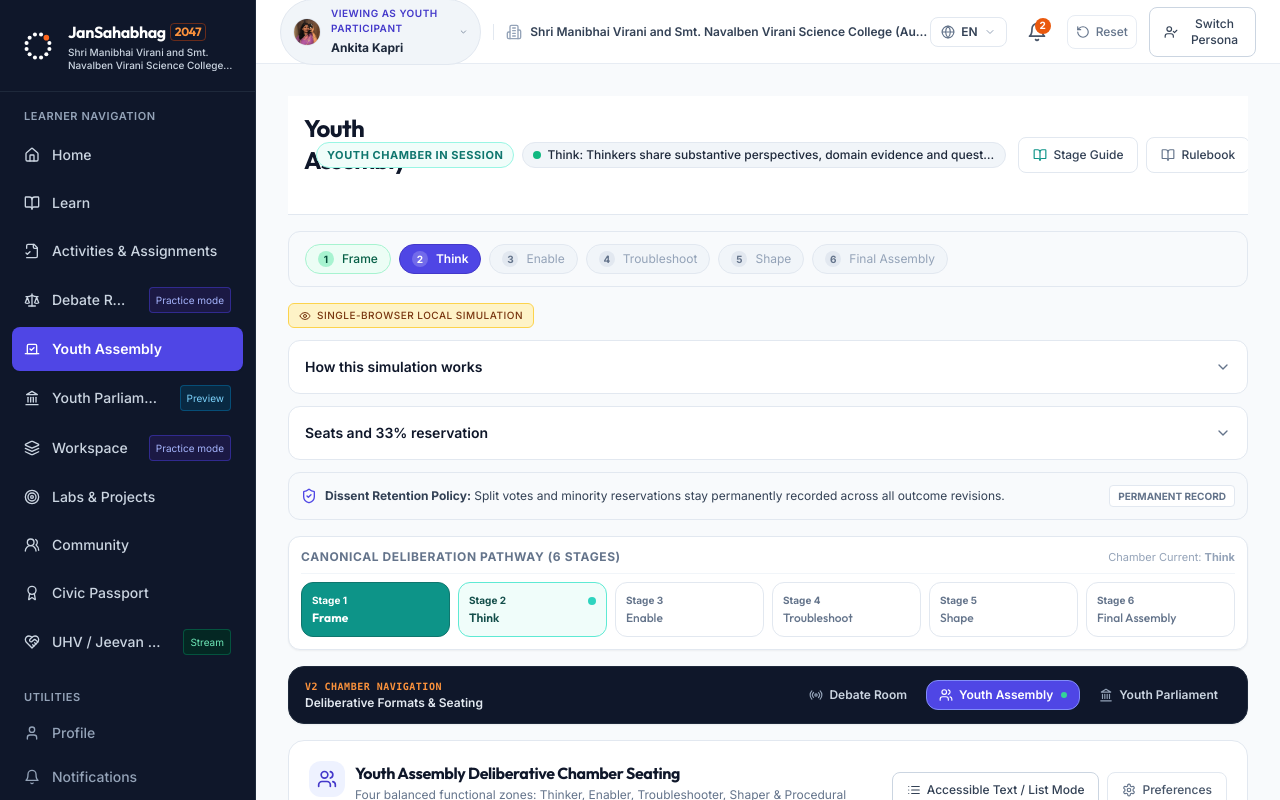
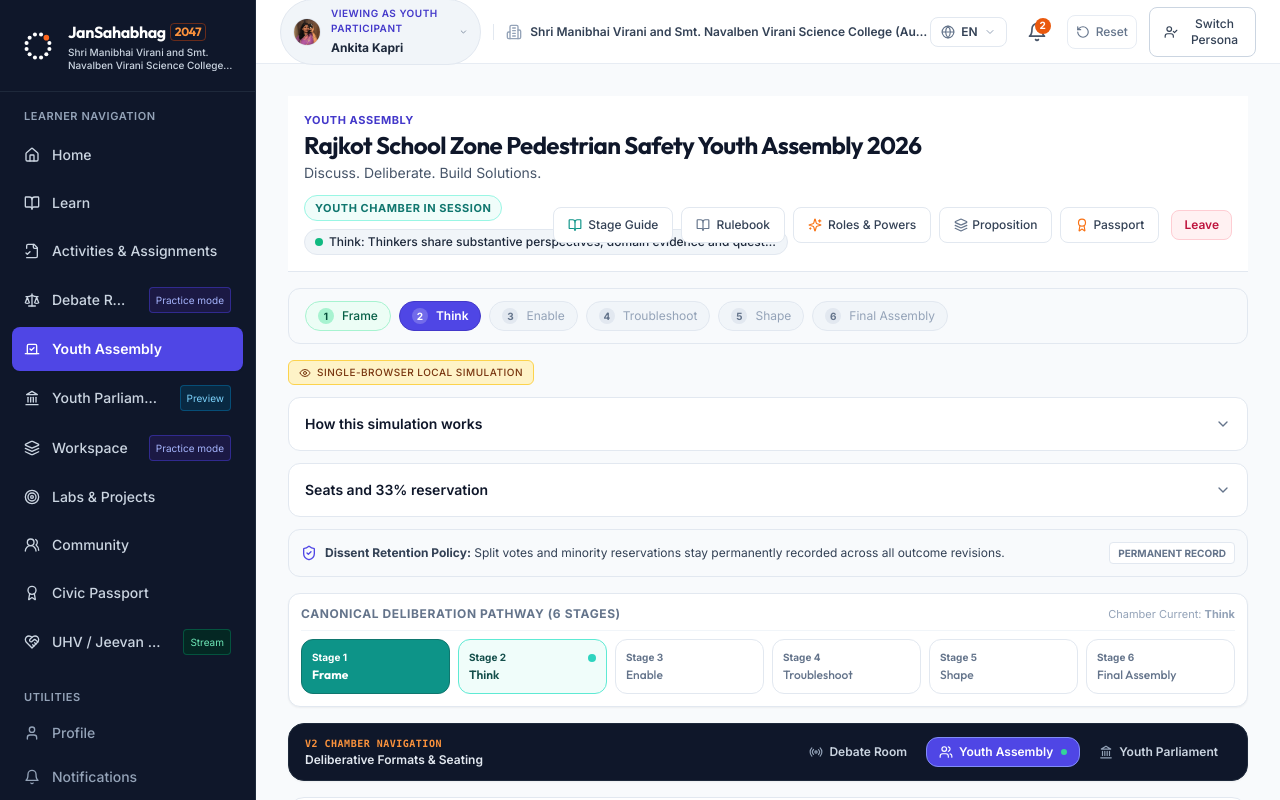
Before and after one commit to Laluboom/jansahabhag-2047-demo, a React (Vite) app: page /assemblies/assembly_jaipur_pedestrian_2026/session in a window 1280 px wide. Shown: the top 800 px of the page. Built offline with nearby package versions, Linux system fonts and the light colour scheme.

Commit message:
fix(session): stop the chamber header title collapsing when the status slot is wide

```diff
--- a/src/components/session/ChamberHeader.tsx
+++ b/src/components/session/ChamberHeader.tsx
@@ -2,6 +2,8 @@ import React from 'react';
 import { cn } from '../../utils/cn';
 
 export interface ChamberHeaderProps {
+  /** Small chamber-type label above the title, e.g. 'Youth Assembly'. */
+  eyebrow?: string;
   title: string;
   tagline: string;
   statusSlot?: React.ReactNode;   // e.g. a Live chip, a topic line, a stage chip
@@ -14,6 +16,7 @@ export interface ChamberHeaderProps {
 }
 
 export const ChamberHeader: React.FC<ChamberHeaderProps> = ({
+  eyebrow,
   title,
   tagline,
   statusSlot,
@@ -27,11 +30,16 @@ export const ChamberHeader: React.FC<ChamberHeaderProps> = ({
   return (
     <header
       className={cn(
-        'flex flex-col sm:flex-row sm:items-center sm:justify-between gap-3 p-4 bg-white border-b border-slate-200 w-full max-w-full overflow-hidden',
+        'flex flex-col sm:flex-row sm:flex-wrap sm:items-center sm:justify-between gap-3 p-4 bg-white border-b border-slate-200 w-full max-w-full overflow-hidden',
         className
       )}
     >
-      <div className="min-w-0">
+      <div className="min-w-0 flex-1 sm:basis-64">
+        {eyebrow && (
+          <p className="text-[11px] font-bold uppercase tracking-wider text-civic-indigo-700">
+            {eyebrow}
+          </p>
+        )}
         <h1 className="text-xl sm:text-2xl font-bold font-heading text-slate-900 tracking-tight">
           {title}
         </h1>
@@ -40,7 +48,7 @@ export const ChamberHeader: React.FC<ChamberHeaderProps> = ({
         </p>
       </div>
 
-      <div className="flex flex-wrap items-center gap-2 sm:gap-3 shrink-0">
+      <div className="flex flex-wrap items-center justify-start sm:justify-end gap-2 sm:gap-3 min-w-0">
         {statusSlot}
         {timer && (
           <div
--- a/src/features/assemblies/AssemblySessionPage.tsx
+++ b/src/features/assemblies/AssemblySessionPage.tsx
@@ -886,7 +886,8 @@ export const AssemblySessionPage: React.FC = () => {
     <div className="space-y-4 max-w-7xl mx-auto">
       {/* 1. ChamberHeader */}
       <ChamberHeader
-        title="Youth Assembly"
+        eyebrow="Youth Assembly"
+        title={assembly.title}
         tagline="Discuss. Deliberate. Build Solutions."
         statusSlot={
           <div className="min-w-0 flex-1">
--- a/vite.config.ts
+++ b/vite.config.ts
@@ -41,6 +41,6 @@ export default defineConfig({
     environment: 'jsdom',
     setupFiles: ['./tests/setup.ts'],
     css: false,
-    exclude: [...configDefaults.exclude, '**/.subagy/**'],
+    exclude: [...configDefaults.exclude, '**/.subagy/**', '**/.claude/worktrees/**'],
   },
 });
```
